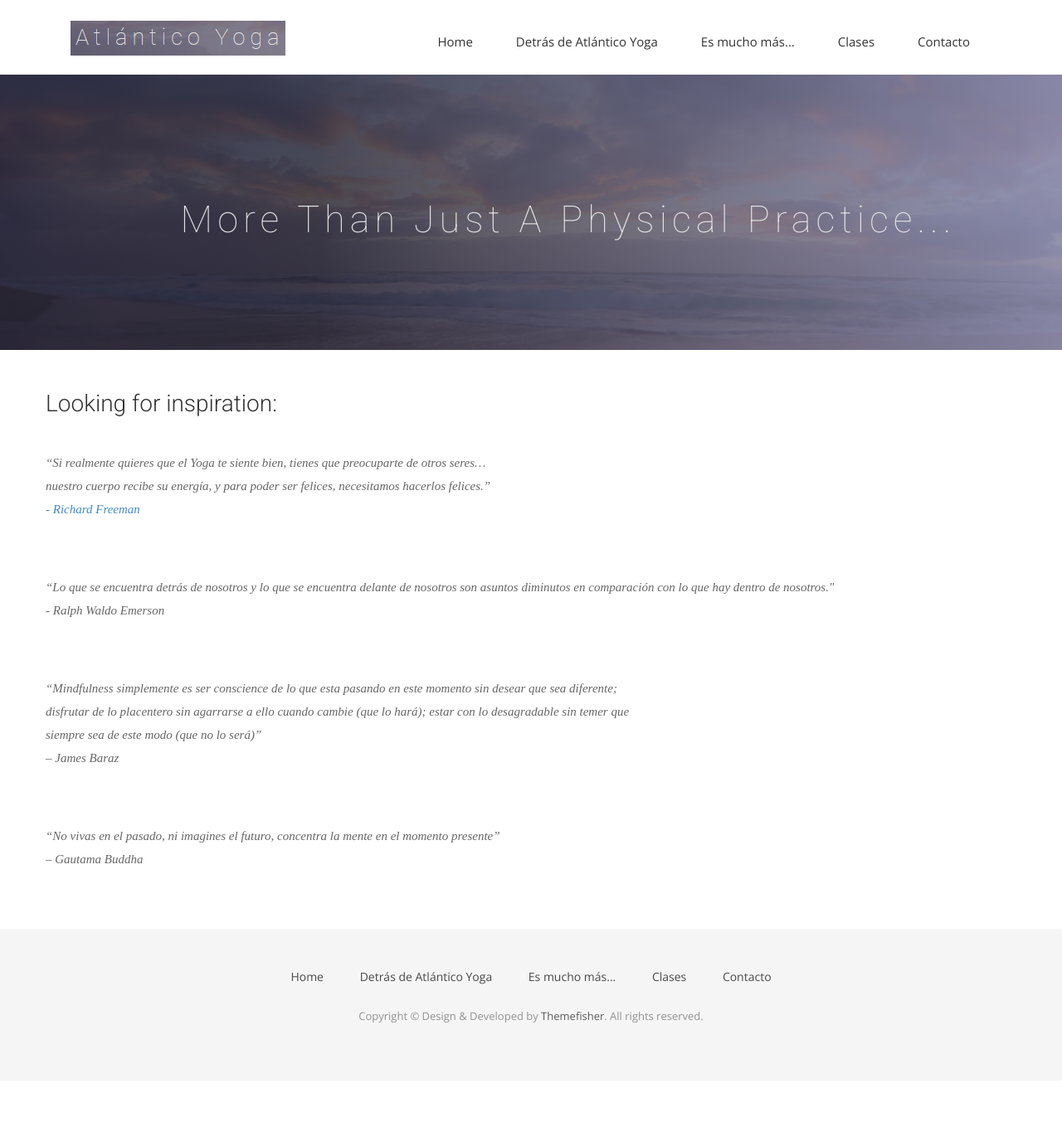
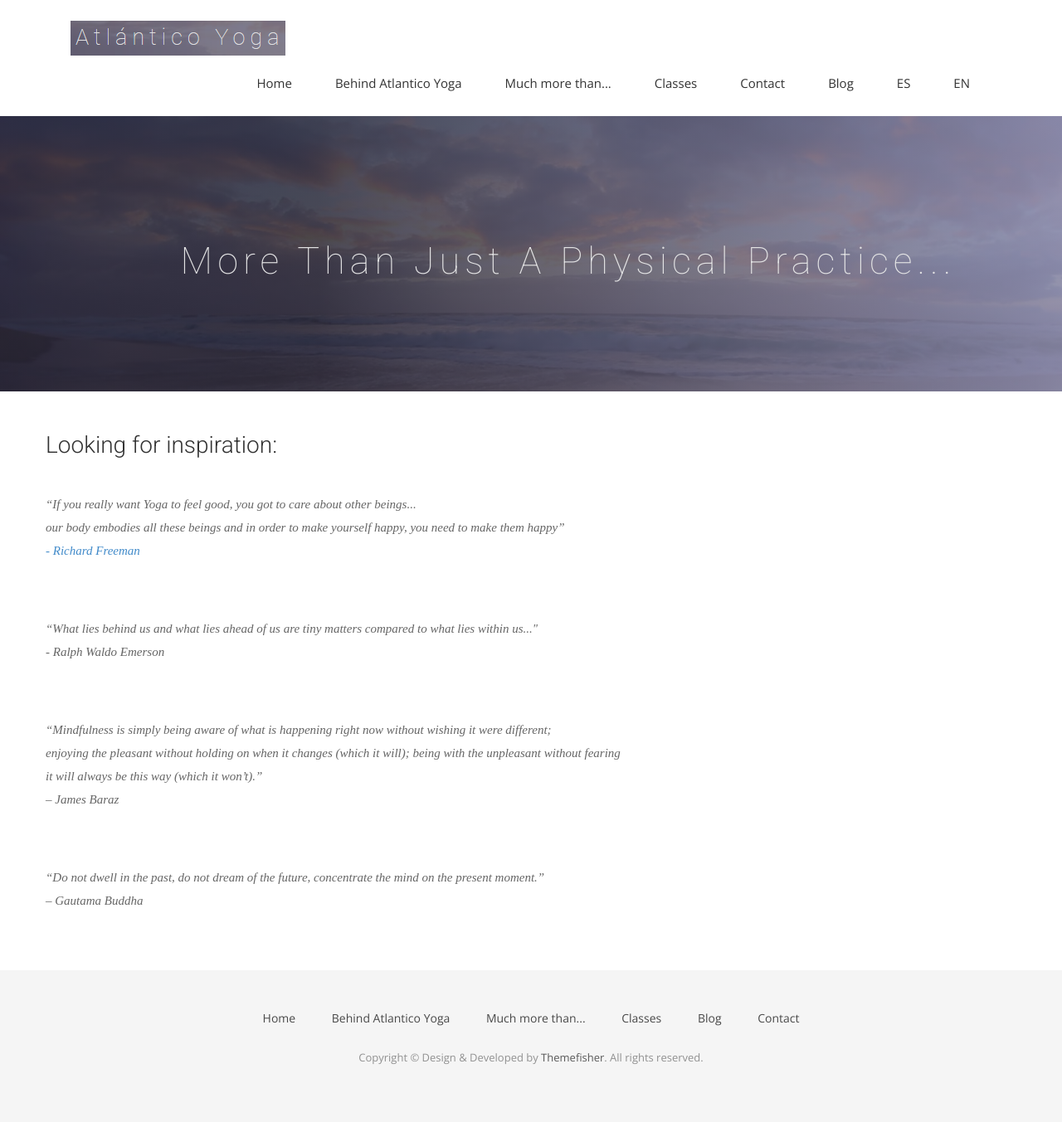
Before and after one commit to mpbarral/mpbarral.github.io, a Jekyll site: the page built from masque.html, in a window 1280 px wide. Shown: the whole page at 83% size. Built offline with Jekyll 4.4.1, drawn with Linux system fonts in a browser that asks for light colours; nearby versions of some CDN libraries; some web fonts are replaced; before the commit the page ends 1303 px from its top, so only the background shows below that.

Commit message:
translation into EN

```diff
--- a/_includes/footer.html
+++ b/_includes/footer.html
@@ -6,10 +6,11 @@
         <div class="footer-manu">
           <ul>
             <li><a href="{{ site.baseurl }}/">Home</a></li>
-            <li><a href="{{ site.baseurl }}/index#intro">Detrás de Atlántico Yoga</a></li>
-            <li><a href="{{ site.baseurl }}/masque">Es mucho más...</a></li>
-            <li><a href="{{ site.baseurl }}/index#service">Clases</a></li>
-            <li><a href="{{ site.baseurl }}/contact">Contacto</a></li>
+            <li><a href="{{ site.baseurl }}/index#intro">Behind Atlantico Yoga</a></li>
+            <li><a href="{{ site.baseurl }}/masque">Much more than...</a></li>
+            <li><a href="{{ site.baseurl }}/index#service">Classes</a></li>
+            <li><a href="{{ site.baseurl }}/blog">Blog</a></li>
+            <li><a href="{{ site.baseurl }}/contact">Contact</a></li>
           </ul>
         </div>
         <p>Copyright &copy; Design &amp; Developed by <a href="http://www.themefisher.com">Themefisher</a>. All rights reserved.</p>
--- a/_includes/header.html
+++ b/_includes/header.html
@@ -22,10 +22,13 @@
             <div class="collapse navbar-collapse" id="bs-example-navbar-collapse-1">
               <ul class="nav navbar-nav navbar-right">
                 <li><a href="{{ site.baseurl }}/">Home</a></li>
-                <li><a href="{{ site.baseurl }}/index#intro">Detrás de Atlántico Yoga</a></li>
-                <li><a href="{{ site.baseurl }}/masque">Es mucho más...</a></li>
-                <li><a href="{{ site.baseurl }}/index#service">Clases</a></li>
-                <li><a href="{{ site.baseurl }}/contact">Contacto</a></li>
+                <li><a href="{{ site.baseurl }}/index#intro">Behind Atlantico Yoga</a></li>
+                <li><a href="{{ site.baseurl }}/masque">Much more than...</a></li>
+                <li><a href="{{ site.baseurl }}/index#service">Classes</a></li>
+                <li><a href="{{ site.baseurl }}/contact">Contact</a></li>
+                <li><a href="{{ site.baseurl }}/blog">Blog</a></li>
+                <li><a href="{{ site.baseurl }}/atlanticoyoga">ES</a></li>
+                <li><a href="{{ site.baseurl }}/">EN</a></li>
               </ul>
             </div><!-- /.navbar-collapse -->
           </div><!-- /.container-fluid -->
--- a/blog.html
+++ b/blog.html
@@ -9,8 +9,8 @@ permalink: /blog/
     <div class="row">
       <div class="col-md-12">
         <div class="block">
-          <h1>Get the latest on what we're doing</h1>
-          <p>Catch up with us, anytime and anywhere</p>
+          <h1>Get the latest on what I'm doing</h1>
+          <p>Catch up with me and my practice, anytime and anywhere</p>
         </div>
       </div>
     </div>
--- a/masque.html
+++ b/masque.html
@@ -25,19 +25,19 @@ permalink: /masque/
   <!--  <article class="post featured">-->
       <!--<header class="major">-->
         <h3><br />Looking for inspiration:<br /><br /></h3>
-        <p>“Si realmente quieres que el Yoga te siente bien, tienes que preocuparte de otros seres… <br />
-          nuestro cuerpo recibe su energía, y para poder ser felices, necesitamos hacerlos felices.”<br /><a href="http://www.richardfreemanyoga.com/"> -  Richard Freeman</a></p>
+        <p>“If you really want Yoga to feel good, you got to care about other beings... <br />
+          our body embodies all these beings and in order to make yourself happy, you need to make them happy”<br /><a href="http://www.richardfreemanyoga.com/"> -  Richard Freeman</a></p>
 
-        <p>	 <br /> <br />“Lo que se encuentra detrás de nosotros y lo que se encuentra delante de nosotros son asuntos diminutos en comparación con lo que hay dentro de nosotros."<br />
-          - Ralph Waldo Emerson</p>
+          <p>	 <br /> <br />“What lies behind us and what lies ahead of us are tiny matters compared to what lies within us..."<br />
+            - Ralph Waldo Emerson</p>
 
-        <p>	 <br /> <br />“Mindfulness simplemente es ser conscience de lo que esta pasando en este momento sin desear que sea diferente;<br />
-          disfrutar de lo placentero sin agarrarse a ello cuando cambie (que lo hará); estar con lo desagradable sin temer que <br />
-          siempre sea de este modo (que no lo será)”<br />
-          – James Baraz</p>
+            <p>	 <br /> <br />“Mindfulness is simply being aware of what is happening right now without wishing it were different; <br />
+              enjoying the pleasant without holding on when it changes (which it will); being with the unpleasant without fearing <br />
+              it will always be this way (which it won’t).”<br />
+              – James Baraz</p>
 
 
-        <p>     <br /> <br />“No vivas en el pasado, ni imagines el futuro, concentra la mente en el momento presente”<br /> – Gautama Buddha</p>
+        <p>     <br /> <br />“Do not dwell in the past, do not dream of the future, concentrate the mind on the present moment.”<br /> – Gautama Buddha</p>
       <!--</header>-->
     <!--</article>-->
      </div>
```
Also changed, not shown: _posts/2013-10-20-the-seed-was-planted.md (renamed from _posts/2016-05-20-welcome-to-jekyll.md, +3 -3 lines), index.html (+7 -7 lines).
